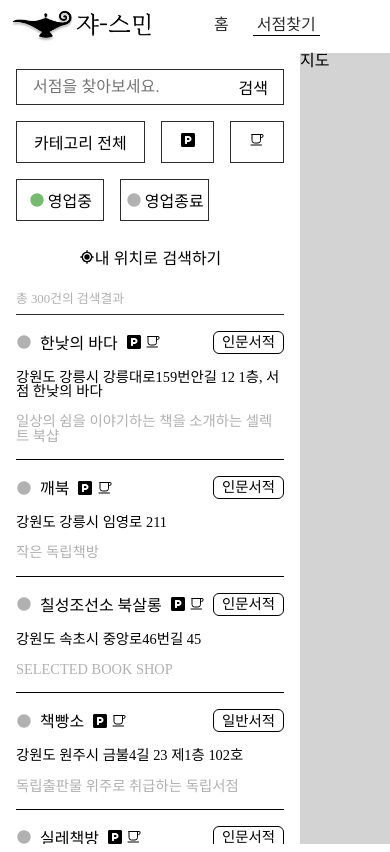
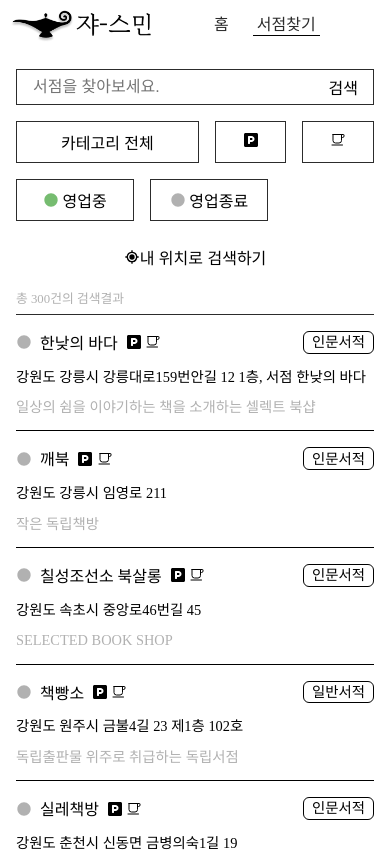
Before and after one commit to heereal/Jasmine, a React (Create React App) app: page /map in a window 390 px wide. Shown: the top 852 px of the page. Built offline with nearby package versions, Linux system fonts and the light colour scheme.

Commit message:
feat: 서점찾기 반응형 레이아웃 구현

```diff
--- a/src/components/Layout/Menu.tsx
+++ b/src/components/Layout/Menu.tsx
@@ -5,13 +5,6 @@ interface MenuProps {
   to: string;
   label: string;
 }
-
-const style = {
-  color: BLACK_COLOR,
-  textDecoration: 'none',
-  marginRight: '20px',
-  padding: '0 4px 2px 4px',
-};
 
 export default function Menu({ to, label }: MenuProps) {
   return (
@@ -30,3 +23,10 @@ export default function Menu({ to, label }: MenuProps) {
     </NavLink>
   );
 }
+
+const style = {
+  color: BLACK_COLOR,
+  textDecoration: 'none',
+  marginRight: '20px',
+  padding: '0 4px 2px 4px',
+};
--- a/src/index.css
+++ b/src/index.css
@@ -131,3 +131,11 @@ table {
 * {
   box-sizing: border-box;
 }
+
+/* 반응형 */
+body {
+  overflow-y: hidden;
+  @media screen and (max-width: 768px) {
+    overflow-y: auto;
+  }
+}
--- a/src/pages/Map/InfoWrapper/InfoWrapper.style.tsx
+++ b/src/pages/Map/InfoWrapper/InfoWrapper.style.tsx
@@ -1,12 +1,20 @@
 import styled from 'styled-components';
 import { BLACK_COLOR, LIGHT_GRAY_COLOR } from '../../../common/colors';
+import { PAGE_HEIGHT } from '../../../common/layout';
 
 export const Container = styled.div`
+  padding: 1rem;
+  height: ${PAGE_HEIGHT};
   width: 40%;
   min-width: 300px;
   max-width: 500px;
-  padding: 1rem;
   overflow-y: auto;
+  @media screen and (max-width: 768px) {
+    width: 100%;
+    min-width: 100%;
+    max-width: 100%;
+    overflow-y: hidden;
+  }
 `;
 
 export const SearchForm = styled.form`
--- a/src/pages/Map/InfoWrapper/InfoWrapper.tsx
+++ b/src/pages/Map/InfoWrapper/InfoWrapper.tsx
@@ -12,18 +12,6 @@ import { BiCurrentLocation } from 'react-icons/bi';
 import ResultItem from './ResultItem/ResultItem';
 import { data } from '../../../bookstore';
 import * as S from './InfoWrapper.style';
-
-// 영업 상태
-const openStatus = [
-  {
-    status: '영업중',
-    color: GREEN_COLOR,
-  },
-  {
-    status: '영업종료',
-    color: LIGHT_GRAY_COLOR,
-  },
-];
 
 export default function InfoWrapper() {
   const [search, setSearch] = React.useState<string>('');
@@ -94,6 +82,17 @@ export default function InfoWrapper() {
   );
 }
 
+// 영업 상태
+const openStatus = [
+  {
+    status: '영업중',
+    color: GREEN_COLOR,
+  },
+  {
+    status: '영업종료',
+    color: LIGHT_GRAY_COLOR,
+  },
+];
 interface FilterProps {
   component: React.ReactNode;
   width?: string;
--- a/src/pages/Map/Map.style.tsx
+++ /dev/null
@@ -1,8 +0,0 @@
-import styled from 'styled-components';
-import { PAGE_HEIGHT } from '../../common/layout';
-
-export const Container = styled.div`
-  display: flex;
-  flex-direction: row;
-  height: ${PAGE_HEIGHT}px;
-`;
--- a/src/pages/Map/Map.tsx
+++ b/src/pages/Map/Map.tsx
@@ -1,6 +1,7 @@
 import InfoWrapper from './InfoWrapper/InfoWrapper';
 import MapWrapper from './MapWrapper/MapWrapper';
-import * as S from './Map.style';
+import styled from 'styled-components';
+import { PAGE_HEIGHT } from '../../common/layout';
 
 export default function Map() {
   return (
@@ -10,3 +11,16 @@ export default function Map() {
     </S.Container>
   );
 }
+
+const S = {
+  Container: styled.div`
+    display: flex;
+    flex-direction: row;
+    height: ${PAGE_HEIGHT}px;
+    @media screen and (max-width: 768px) {
+      flex-direction: column;
+      height: inherit;
+      overflow-y: auto;
+    }
+  `,
+};
--- a/src/pages/Map/MapWrapper/MapWrapper.tsx
+++ b/src/pages/Map/MapWrapper/MapWrapper.tsx
@@ -1,5 +1,19 @@
+import styled from 'styled-components';
+import { LIGHT_GRAY_COLOR } from '../../../common/colors';
+import { PAGE_HEIGHT } from '../../../common/layout';
+
 export default function MapWrapper() {
-  return (
-    <div style={{ flex: '1 1 auto', backgroundColor: 'lightgrey' }}>지도</div>
-  );
+  return <S.Container>지도</S.Container>;
 }
+
+const S = {
+  Container: styled.div`
+    flex: 1 1 auto;
+    background-color: ${LIGHT_GRAY_COLOR};
+    height: ${PAGE_HEIGHT}px;
+    @media screen and (max-width: 768px) {
+      width: 100%;
+      height: 500px;
+    }
+  `,
+};
--- a/src/pages/Root/Root.tsx
+++ b/src/pages/Root/Root.tsx
@@ -1,12 +1,19 @@
 import { Outlet } from 'react-router-dom';
+import styled from 'styled-components';
 import { WINDOW_HEIGHT } from '../../common/layout';
 import Header from '../../components/Layout/Header';
 
 export default function Root() {
   return (
-    <div style={{ height: WINDOW_HEIGHT, overflowY: 'hidden' }}>
+    <S.Container>
       <Header />
       <Outlet />
-    </div>
+    </S.Container>
   );
 }
+
+const S = {
+  Container: styled.div`
+    height: ${WINDOW_HEIGHT};
+  `,
+};
```
